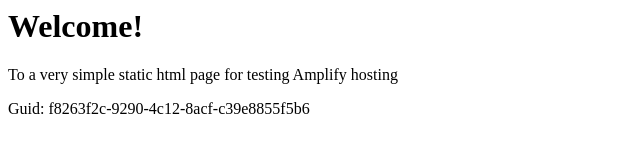
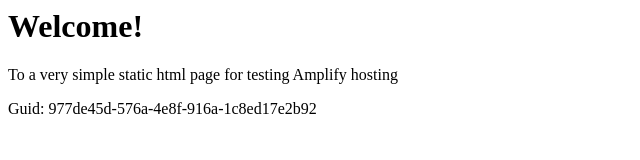
Before and after one commit to aws-aemilia-iad/Github-PR-Commit-Integration-Test-DoNotTouch-GitHubWebhookPushCanaryTest-v1-prod-us-east-1, a website: page src/index.html in a window 1280 px wide. Shown: the full height of the page, 0-640 px from the left. Drawn offline with Linux system fonts and the light colour scheme.

Commit message:
commit from integ tests

```diff
--- a/src/index.html
+++ b/src/index.html
@@ -12,6 +12,6 @@
 <body>
     <h1>Welcome!</h1>
     <p>To a very simple static html page for testing Amplify hosting</p>
-    <p>Guid: f8263f2c-9290-4c12-8acf-c39e8855f5b6</p></body>
+    <p>Guid: 977de45d-576a-4e8f-916a-1c8ed17e2b92</p></body>
 
 </html>
```
